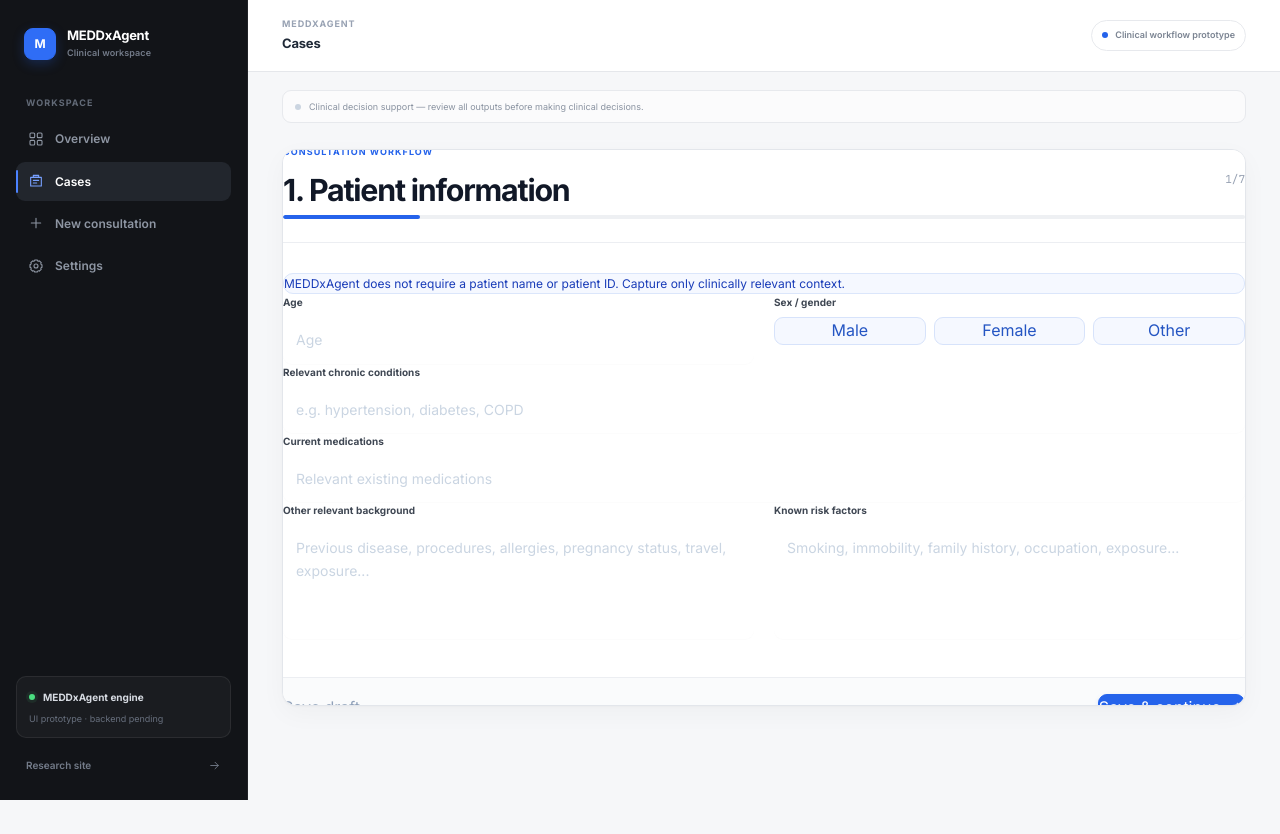
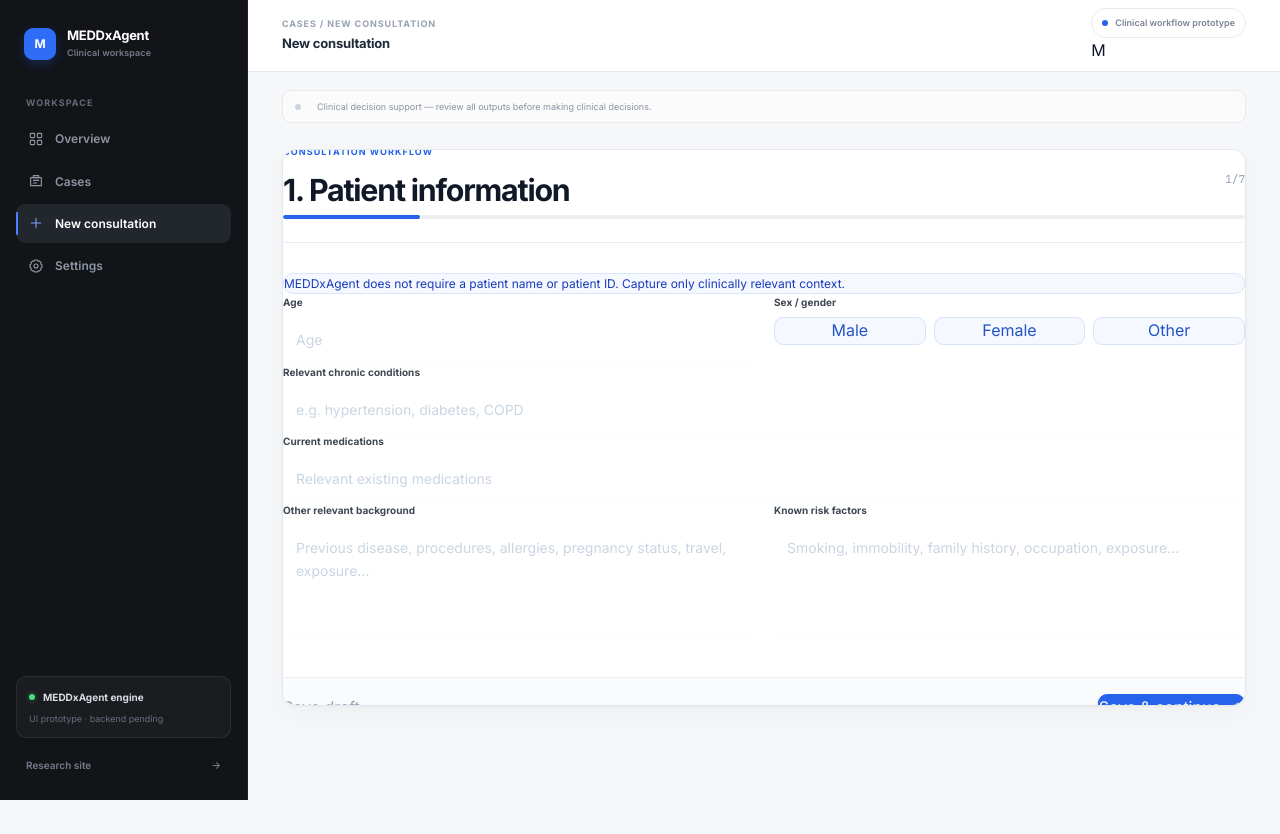
Before and after one commit to BoweloIpspace/meddxagentfrontend, a React (Vite) app: page /cases/new in a window 1280 px wide. Built offline with nearby package versions, Linux system fonts and the light colour scheme.

Commit message:
Match workspace shell to approved Figma frame

```diff
--- a/src/components/AppShell.tsx
+++ b/src/components/AppShell.tsx
@@ -3,14 +3,14 @@ import { Link, Outlet, useLocation, useNavigate } from "react-router-dom";
 
 const navItems = [
   {
-    path: "/app",
+    path: "/workspace",
     label: "Overview",
     icon: (
       <svg viewBox="0 0 24 24" aria-hidden="true">
-        <rect x="3" y="3" width="7" height="7" rx="1.5" />
-        <rect x="14" y="3" width="7" height="7" rx="1.5" />
-        <rect x="3" y="14" width="7" height="7" rx="1.5" />
-        <rect x="14" y="14" width="7" height="7" rx="1.5" />
+        <rect x="3.5" y="3.5" width="6.5" height="6.5" rx="1.2" />
+        <rect x="14" y="3.5" width="6.5" height="6.5" rx="1.2" />
+        <rect x="3.5" y="14" width="6.5" height="6.5" rx="1.2" />
+        <rect x="14" y="14" width="6.5" height="6.5" rx="1.2" />
       </svg>
     ),
   },
@@ -19,8 +19,8 @@ const navItems = [
     label: "Cases",
     icon: (
       <svg viewBox="0 0 24 24" aria-hidden="true">
-        <path d="M4 6.5h16v13H4z" />
-        <path d="M8 3.5h8v3H8z" />
+        <path d="M4 7h16v12H4z" />
+        <path d="M8 4h8v3H8z" />
         <path d="M8 11h8M8 15h5" />
       </svg>
     ),
@@ -46,16 +46,37 @@ const navItems = [
   },
 ];
 
+function resolveActivePath(pathname: string) {
+  if (pathname === "/cases/new" || pathname.endsWith("/edit")) return "/cases/new";
+  if (pathname.startsWith("/case/")) return "/cases";
+  return (
+    navItems.find(
+      (item) => item.path === pathname || pathname.startsWith(`${item.path}/`)
+    )?.path ?? pathname
+  );
+}
+
+function resolveHeader(pathname: string) {
+  if (pathname === "/cases/new") {
+    return { eyebrow: "Cases / New consultation", title: "New consultation" };
+  }
+  if (pathname.endsWith("/edit")) {
+    return { eyebrow: "Cases / Edit consultation", title: "Edit consultation" };
+  }
+  if (pathname.startsWith("/case/")) {
+    return { eyebrow: "Cases / Case", title: "Case workspace" };
+  }
+  if (pathname === "/cases") return { eyebrow: "Workspace / Cases", title: "Cases" };
+  if (pathname === "/settings") return { eyebrow: "Workspace / Settings", title: "Settings" };
+  return { eyebrow: "Workspace", title: "Overview" };
+}
+
 export default function AppShell() {
   const [mobileOpen, setMobileOpen] = useState(false);
   const location = useLocation();
   const navigate = useNavigate();
-
-  const activePath = location.pathname.startsWith("/case/")
-    ? "/cases"
-    : navItems.find(
-        (item) => item.path === location.pathname || location.pathname.startsWith(item.path + "/")
-      )?.path ?? location.pathname;
+  const activePath = resolveActivePath(location.pathname);
+  const header = resolveHeader(location.pathname);
 
   const navigateTo = (path: string) => {
     navigate(path);
@@ -68,7 +89,7 @@ export default function AppShell() {
         <div>
           <Link to="/app" className="workspace-brand">
             <span className="workspace-brand-mark">M</span>
-            <span>
+            <span className="workspace-brand-copy">
               <strong>MEDDxAgent</strong>
               <small>Clinical workspace</small>
             </span>
@@ -101,10 +122,8 @@ export default function AppShell() {
             <p>UI prototype · backend pending</p>
           </div>
           <Link to="/" className="workspace-research-link">
-            Research site
-            <svg viewBox="0 0 24 24" aria-hidden="true">
-              <path d="M5 12h14M13 6l6 6-6 6" />
-            </svg>
+            <span>Research site</span>
+            <span aria-hidden="true">→</span>
           </Link>
         </div>
       </aside>
@@ -122,15 +141,7 @@ export default function AppShell() {
             aria-label="Toggle workspace menu"
             aria-expanded={mobileOpen}
           >
-            {mobileOpen ? (
-              <svg viewBox="0 0 24 24" aria-hidden="true">
-                <path d="M6 6l12 12M18 6 6 18" />
-              </svg>
-            ) : (
-              <svg viewBox="0 0 24 24" aria-hidden="true">
-                <path d="M4 7h16M4 12h16M4 17h16" />
-              </svg>
-            )}
+            {mobileOpen ? "×" : "☰"}
           </button>
         </header>
 
@@ -150,23 +161,23 @@ export default function AppShell() {
           </div>
         )}
 
-        <div className="workspace-topbar hidden lg:flex">
+        <header className="workspace-topbar hidden lg:flex">
           <div>
-            <p className="workspace-topbar-kicker">MEDDxAgent</p>
-            <p className="workspace-topbar-title">
-              {activePath === "/cases/new"
-                ? "New consultation"
-                : navItems.find((item) => item.path === activePath)?.label ?? "Workspace"}
-            </p>
+            <p className="workspace-topbar-kicker">{header.eyebrow}</p>
+            <p className="workspace-topbar-title">{header.title}</p>
           </div>
-          <div className="workspace-prototype-badge">
-            <span />
-            Clinical workflow prototype
+          <div className="workspace-top-actions">
+            <div className="workspace-prototype-badge">
+              <span />
+              Clinical workflow prototype
+            </div>
+            <div className="workspace-avatar" aria-label="Workspace account">M</div>
           </div>
-        </div>
+        </header>
 
         <div className="workspace-content">
           <div className="workspace-safety">
+            <span className="workspace-safety-dot" />
             Clinical decision support — review all outputs before making clinical decisions.
           </div>
           <main className="workspace-content-inner">
```
